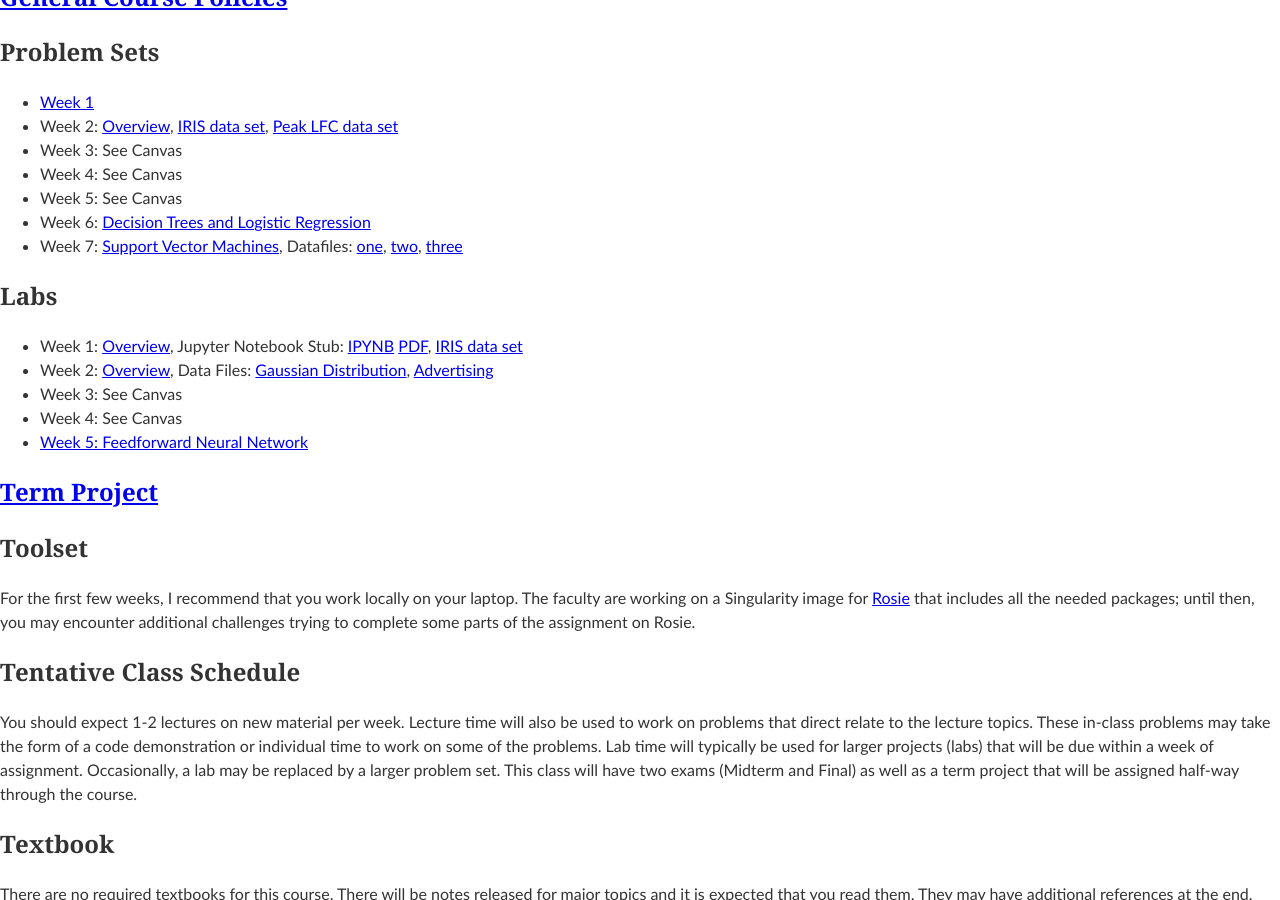
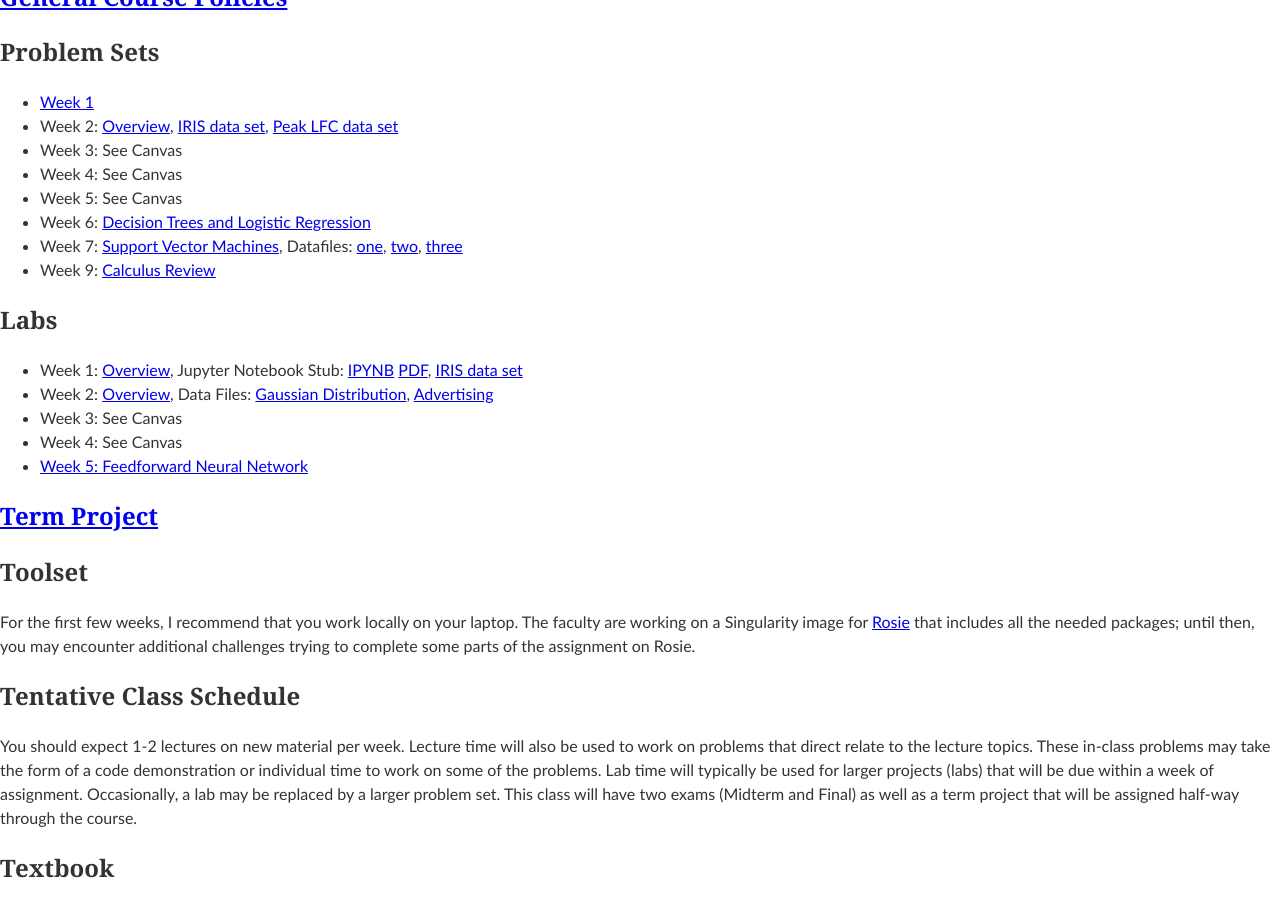
Before and after one commit to edurant/edurant.github.io, a Jekyll site: the page built from courses/csc4601/index.md, in a window 1280 px wide and 900 px high, scrolled down 675 px. Built offline with Jekyll 4.4.1, drawn with Linux system fonts in a browser that asks for light colours.

Commit message:
CSC5601 PS 09 publish linkx

```diff
--- a/courses/csc4601/index.md
+++ b/courses/csc4601/index.md
@@ -36,6 +36,7 @@ Graduate students enrolled in the course will complete all the undergraduate ass
 * Week 5: See Canvas
 * Week 6: [Decision Trees and Logistic Regression](ps/06/)
 * Week 7: [Support Vector Machines](ps/07/), Datafiles: [one](ps/07/Kernel_Problem_1.csv), [two](ps/07/Kernel_Problem_2.csv), [three](ps/07/Kernel_Problem_3.csv)
+* Week 9: [Calculus Review](ps/09)
 
 ## Labs
 * Week 1: [Overview](lab/01/lab01.pdf), Jupyter Notebook Stub: [IPYNB](lab/01/username_lab01_stub.ipynb) [PDF](lab/01/username_lab01_stub.pdf), [IRIS data set](lab/01/IRIS.csv)
```
